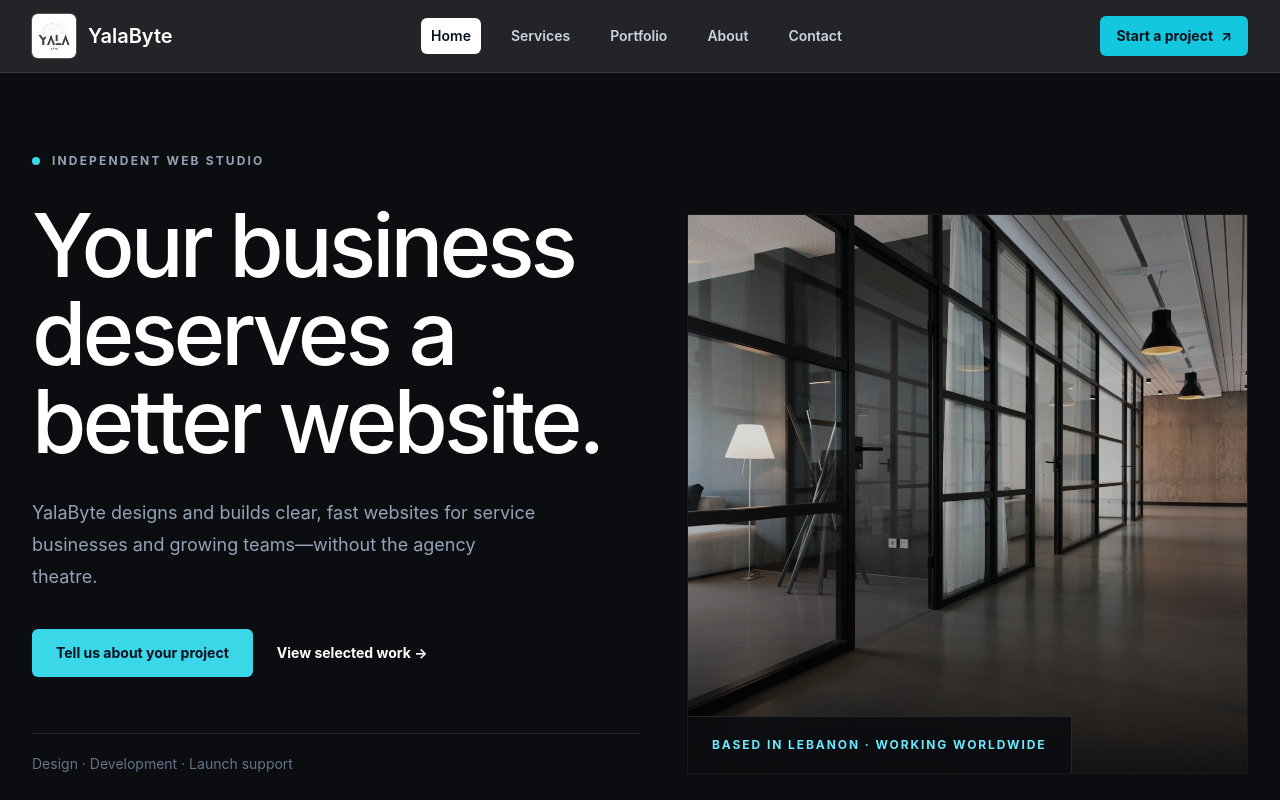
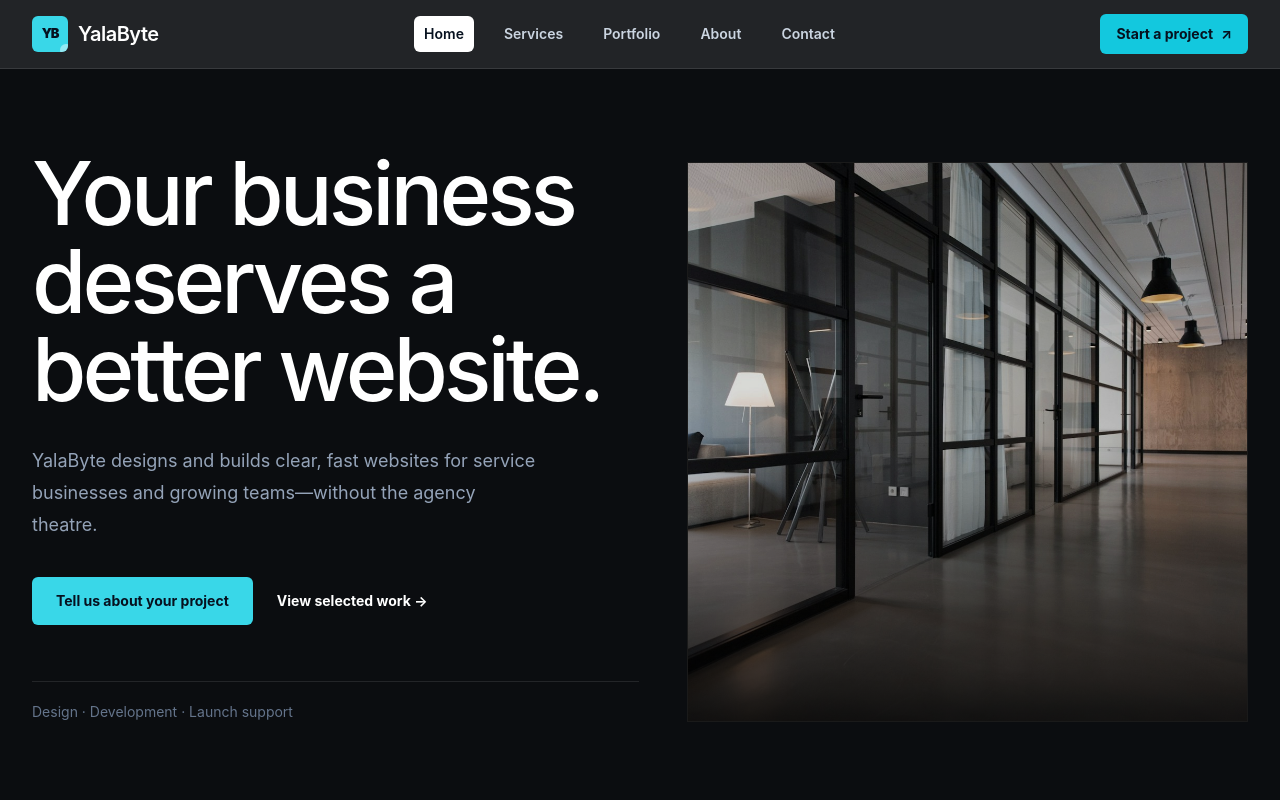
Before and after one commit to SalinBajra/yalabytee, a React (Vite) app in the folder frontend/: page / in a window 1280 px wide. Shown: the top 800 px of the page. Built offline with nearby package versions, Linux system fonts and the light colour scheme.

Commit message:
Update on UI

```diff
--- a/frontend/src/components/BrandLogo.jsx
+++ b/frontend/src/components/BrandLogo.jsx
@@ -2,11 +2,12 @@ export default function BrandLogo({ variant = 'dark' }) {
   const isDark = variant === 'dark';
 
   return (
-    <span className="flex items-center gap-3">
-      <span className={`grid h-11 w-11 place-items-center rounded-md ${isDark ? 'bg-white' : 'bg-navy-950'} ring-1 ${isDark ? 'ring-white/20' : 'ring-slate-200'}`}>
-        <img src="/images/yalabyte-logo-mark.png" alt="YalaByte logo" className="h-9 w-9 object-contain" />
+    <span className="inline-flex items-center gap-2.5" aria-label="YalaByte">
+      <span className="relative grid h-9 w-9 place-items-center overflow-hidden rounded-md bg-cyanbrand-400 text-[13px] font-black tracking-[-0.08em] text-navy-950" aria-hidden="true">
+        YB
+        <span className="absolute -bottom-1 -right-1 h-3 w-3 rounded-full bg-white/45" />
       </span>
-      <span className={`text-xl font-semibold tracking-normal ${isDark ? 'text-white' : 'text-navy-950'}`}>YalaByte</span>
+      <span className={`text-xl font-semibold tracking-[-0.025em] ${isDark ? 'text-white' : 'text-navy-950'}`}>YalaByte</span>
     </span>
   );
 }
--- a/frontend/src/components/Hero.jsx
+++ b/frontend/src/components/Hero.jsx
@@ -9,10 +9,7 @@ export default function Hero() {
       <div className="relative mx-auto max-w-7xl px-5 pb-16 pt-16 sm:px-6 sm:pt-20 lg:px-8 lg:pb-24">
         <div className="grid gap-12 lg:grid-cols-[1.04fr_0.96fr] lg:items-end">
           <div className="motion-soft">
-            <p className="flex items-center gap-3 text-xs font-bold uppercase tracking-[0.18em] text-slate-400">
-              <span className="h-2 w-2 rounded-full bg-cyanbrand-400" /> Independent web studio
-            </p>
-            <h1 className="mt-8 max-w-3xl text-5xl font-medium leading-[0.96] tracking-[-0.045em] text-white sm:text-7xl lg:text-[5.5rem]">
+            <h1 className="max-w-3xl text-5xl font-medium leading-[0.96] tracking-[-0.045em] text-white sm:text-7xl lg:text-[5.5rem]">
               Your business deserves a better website.
             </h1>
             <p className="mt-8 max-w-lg text-lg leading-8 text-slate-400">
@@ -37,9 +34,6 @@ export default function Hero() {
               loading="eager"
             />
             <div className="absolute inset-0 bg-gradient-to-t from-black/80 via-transparent to-transparent" />
-            <div className="absolute bottom-0 left-0 border-r border-t border-white/10 bg-[#0b0d10]/90 px-6 py-5 backdrop-blur-md">
-              <p className="text-xs font-bold uppercase tracking-[0.16em] text-cyanbrand-300">Based in Lebanon · working worldwide</p>
-            </div>
           </div>
         </div>
       </div>
```
